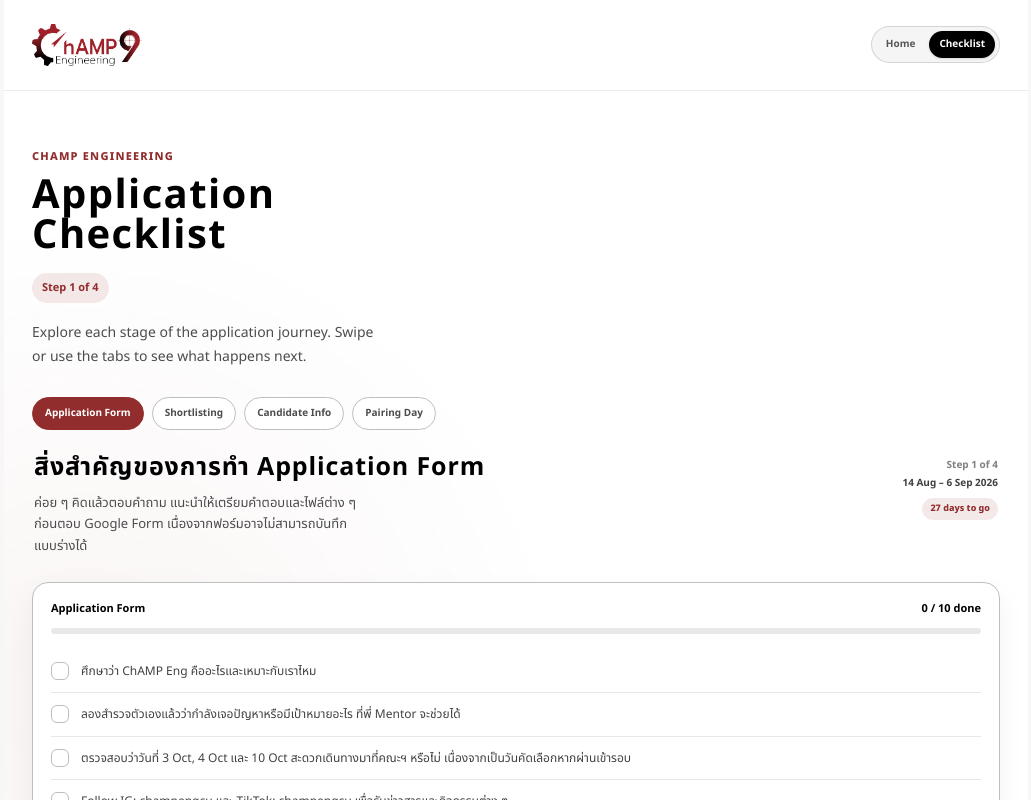
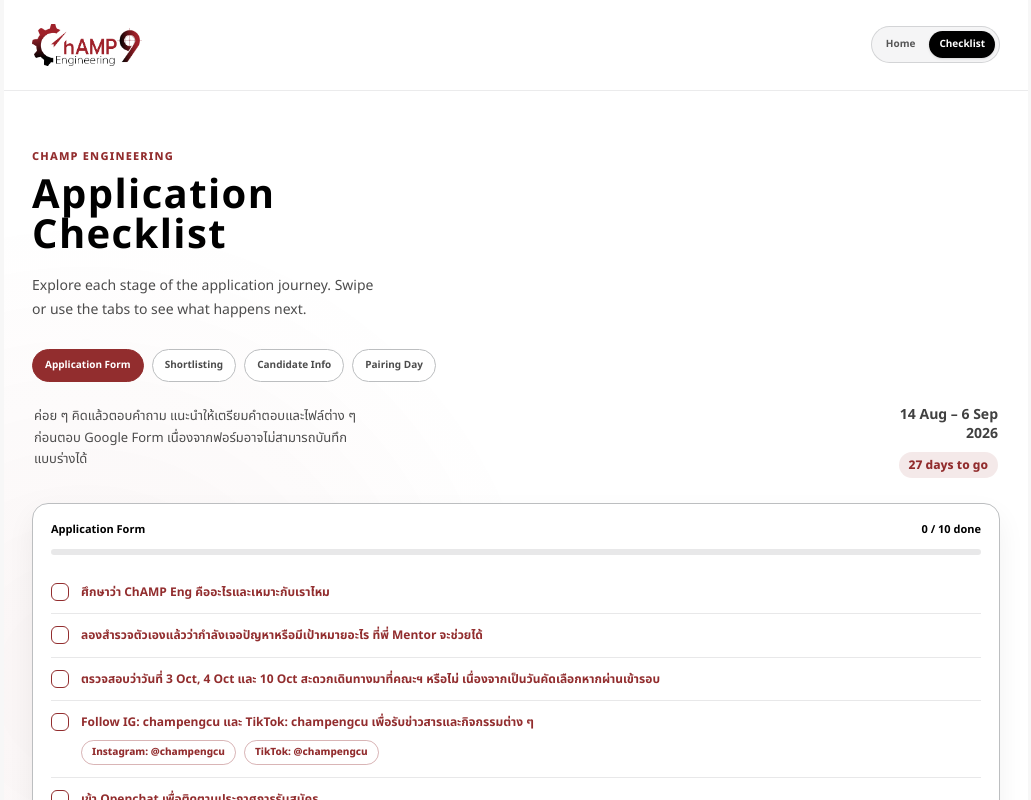
Before and after one commit to khajornritdacha/champ-eng, a Next.js app: page /checklist in a window 1280 px wide. Shown: the top 800 px of the page, without its empty margins (124-1155 px from the left). Built offline with nearby package versions, Linux system fonts and the light colour scheme.

Commit message:
fix: checklist color (#3)
Co-authored-by: Vijak Khajornritdacha <vijak.k@lmwn.com>

```diff
--- a/app/components/checklist/application-checklist-data.ts
+++ b/app/components/checklist/application-checklist-data.ts
@@ -12,7 +12,6 @@
 export type ApplicationStage = {
   id: string;
   label: string;
-  dayLabel: string;
   dateLabel: string;
   deadline: string;
   title: string;
@@ -25,7 +24,6 @@
   {
     id: "application-form",
     label: "Application Form",
-    dayLabel: "Step 1 of 4",
     dateLabel: "14 Aug – 6 Sep 2026",
     deadline: "2026-09-06",
     title: "สิ่งสำคัญของการทำ Application Form",
@@ -75,6 +73,12 @@
       {
         id: "prepare-transcript",
         text: "เตรียม Transcript เรียบร้อยแล้ว",
+        resources: [
+          {
+            href: "https://www2.reg.chula.ac.th/",
+            label: "CU Registrar",
+          },
+        ],
       },
       {
         id: "write-essay",
@@ -93,12 +97,11 @@
   {
     id: "shortlisting",
     label: "Shortlisting",
-    dayLabel: "Step 2 of 4",
     dateLabel: "3 Oct 2026",
     deadline: "2026-10-03",
     title: "Shortlisting",
     description:
-      "กิจกรรมสัมภาษณ์เพื่อพูดคุยและสอบถามข้อมูลเพิ่มเติมจากใบสมัคร พร้อมสัมภาษณ์กับ Senior OC เพื่อประเมินความสอดคล้องกับ Core Values ของโครงการ",
+      "กิจกรรมสัมภาษณ์กับทีมงานเพื่อประเมินความสอดคล้องกับโครงการ",
     checklist: [
       {
         id: "check-shortlisting-email",
@@ -126,7 +129,6 @@
   {
     id: "candidate-info",
     label: "Candidate Info",
-    dayLabel: "Step 3 of 4",
     dateLabel: "4 Oct 2026",
     deadline: "2026-10-04",
     title: "Candidate Info Session",
@@ -151,7 +153,6 @@
   {
     id: "pairing-day",
     label: "Pairing Day",
-    dayLabel: "Step 4 of 4",
     dateLabel: "10 Oct 2026",
     deadline: "2026-10-10",
     title: "Pairing Day",
--- a/app/components/checklist/application-checklist.tsx
+++ b/app/components/checklist/application-checklist.tsx
@@ -49,14 +49,9 @@
       <p className="mb-3 text-[11px] font-extrabold tracking-[0.11em] text-[#922D2E] uppercase">
         ChAMP Engineering
       </p>
-      <div>
-        <h1 className="max-w-[330px] text-[40px] leading-[0.98] font-bold tracking-[0.035em]">
-          Application Checklist
-        </h1>
-        <p className="mt-[17px] inline-flex rounded-full bg-[#922D2E]/10 px-2.5 py-[7px] text-[11px] font-bold text-[#922D2E]">
-          {activeStage.dayLabel}
-        </p>
-      </div>
+      <h1 className="max-w-[330px] text-[40px] leading-[0.98] font-bold tracking-[0.035em]">
+        Application Checklist
+      </h1>
       <p className="mt-[18px] max-w-[350px] text-[14px] leading-[1.7] text-black/70">
         Explore each stage of the application journey. Swipe or use the tabs to
         see what happens next.
--- a/app/components/checklist/application-stage-panel.tsx
+++ b/app/components/checklist/application-stage-panel.tsx
@@ -46,22 +46,16 @@
     >
       <div className="flex items-start justify-between gap-5 px-0.5">
         <div className="min-w-0">
-          <h2 className="text-[25px] leading-[1.08] font-bold tracking-[0.035em]">
-            {stage.title}
-          </h2>
-          <p className="mt-3 max-w-[335px] text-[13px] leading-[1.65] text-black/70">
+          <p className="max-w-[335px] text-[13px] leading-[1.65] text-black/70">
             {stage.description}
           </p>
         </div>
-        <aside className="w-[105px] shrink-0 pt-1 text-right">
-          <span className="block text-[10px] font-bold text-black/50">
-            {stage.dayLabel}
-          </span>
-          <span className="mt-1 block text-[10px] leading-[1.35] font-bold text-black/75">
+        <aside className="w-[130px] shrink-0 text-right">
+          <span className="block text-[14px] leading-[1.35] font-bold text-black/75">
             {stage.dateLabel}
           </span>
           <strong
-            className={`mt-2 inline-flex rounded-full px-2 py-1 text-[9px] font-extrabold whitespace-nowrap ${scheduleStatus?.isPast ? "bg-[#BCBEC0]/35 text-black/60" : "bg-[#922D2E]/10 text-[#922D2E]"}`}
+            className={`mt-2 inline-flex rounded-full px-2.5 py-1 text-[12px] font-extrabold whitespace-nowrap ${scheduleStatus?.isPast ? "bg-[#BCBEC0]/35 text-black/60" : "bg-[#922D2E]/10 text-[#922D2E]"}`}
           >
             {scheduleStatus?.message ?? "Upcoming"}
           </strong>
--- a/app/components/checklist/checklist-progress-card.tsx
+++ b/app/components/checklist/checklist-progress-card.tsx
@@ -44,13 +44,14 @@
                 onChange={() => onToggleItem(item.id)}
                 type="checkbox"
               />
+              {/* Outstanding items stay red; completed ones fade to grey. */}
               <label
-                className={`grid cursor-pointer grid-cols-[20px_1fr] items-start gap-2.5 leading-[1.55] peer-focus-visible:[&>span:first-child]:ring-2 peer-focus-visible:[&>span:first-child]:ring-[#922D2E] peer-focus-visible:[&>span:first-child]:ring-offset-2 ${isComplete ? "font-bold text-[#922D2E]" : "text-black/75"}`}
+                className={`grid cursor-pointer grid-cols-[20px_1fr] items-start gap-2.5 leading-[1.55] peer-focus-visible:[&>span:first-child]:ring-2 peer-focus-visible:[&>span:first-child]:ring-[#922D2E] peer-focus-visible:[&>span:first-child]:ring-offset-2 ${isComplete ? "text-black/40" : "font-bold text-[#922D2E]"}`}
                 htmlFor={inputId}
               >
                 <span
                   aria-hidden="true"
-                  className={`grid size-[18px] place-items-center rounded-md border text-[10px] font-extrabold ${isComplete ? "border-[#922D2E] bg-[#922D2E] text-white shadow-[0_3px_7px_rgb(146_45_46_/_22%)]" : "border-[#BCBEC0] bg-white text-transparent"}`}
+                  className={`grid size-[18px] place-items-center rounded-md border text-[10px] font-extrabold ${isComplete ? "border-[#BCBEC0] bg-[#BCBEC0] text-white" : "border-[#922D2E] bg-white text-transparent"}`}
                 >
                   ✓
                 </span>
--- a/app/components/home/home-content.ts
+++ b/app/components/home/home-content.ts
@@ -39,9 +39,6 @@
   { icon: FaRegHeart, label: "Mentorship" },
   { icon: FaPeopleGroup, label: "Community" },
 ];
-
-export const pastCohortGalleryUrl =
-  "https://sites.google.com/view/champ-engineering-8/gallery";
 
 export const pastCohortMoments = [
   {
--- a/app/components/home/moments-section.tsx
+++ b/app/components/home/moments-section.tsx
@@ -2,7 +2,7 @@
 
 import { Reveal } from "../reveal";
 import { SectionTitle } from "../section-title";
-import { pastCohortGalleryUrl, pastCohortMoments } from "./home-content";
+import { pastCohortMoments } from "./home-content";
 
 export function MomentsSection(): React.JSX.Element {
   return (
@@ -17,13 +17,9 @@
                   { src: moment.primaryImage, variant: "attendees" },
                   { src: moment.secondaryImage, variant: "activity" },
                 ].map(({ src, variant }) => (
-                  <a
-                    aria-label={`View ${moment.title} photos in the ChAMP Engineering gallery`}
-                    className="group relative block aspect-[4/3] overflow-hidden rounded-[16px] bg-black"
-                    href={pastCohortGalleryUrl}
+                  <div
+                    className="group relative aspect-[4/3] overflow-hidden rounded-[16px] bg-black"
                     key={src}
-                    rel="noreferrer"
-                    target="_blank"
                   >
                     <Image
                       alt={`${moment.title} ${variant}`}
@@ -32,7 +28,7 @@
                       sizes="(max-width: 1024px) 50vw, 480px"
                       src={src}
                     />
-                  </a>
+                  </div>
                 ))}
               </div>
               <div className="mt-2.5 flex items-center gap-2">
```
